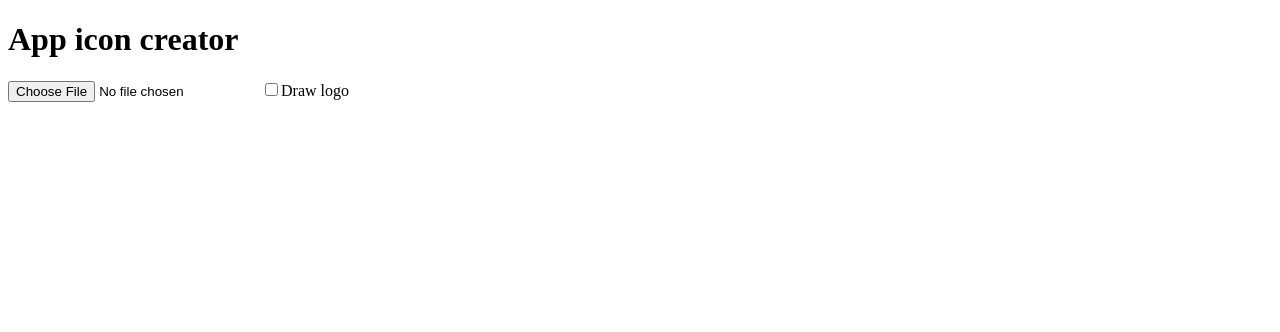
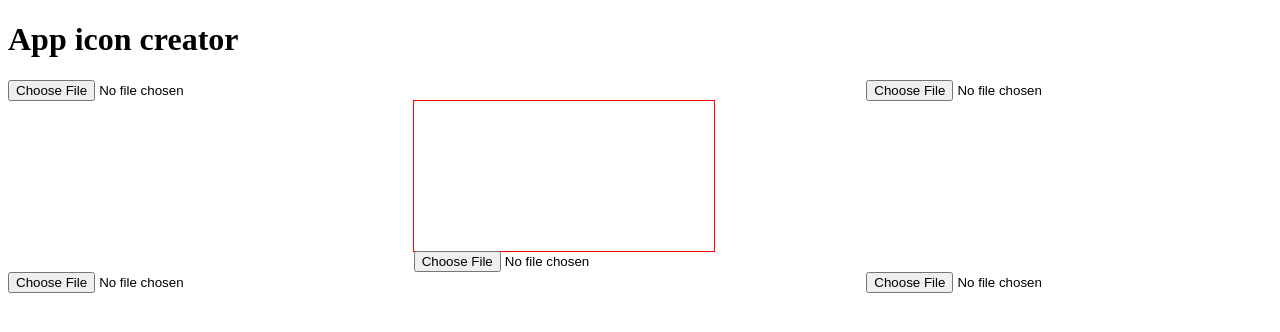
Before and after one commit to maximemoreillon/app-icon-creator, a Vue app: page / in a window 1280 px wide. Shown: the top 332 px of the page. Built offline with nearby package versions, Linux system fonts and the light colour scheme.

Commit message:
almost working

```diff
--- a/src/App.vue
+++ b/src/App.vue
@@ -2,21 +2,25 @@
   <div id="app">
     <h1>App icon creator</h1>
 
-    <div class="">
-      <input type="file" @change="image_changed($event)">
-      <input type="checkbox" v-model="logo">
-      <label for="">Draw logo</label>
+    <div class="wrapper">
+
+
+
+      <canvas class="output" ref="canvas" />
+
+      <div v-for="(image, index) in images" :key="index" :class="image.label" :style="{ 'grid-area': image.label}">
+        <input type="file" @change="imageChanged(index, $event)" accept="image/*" >
+      </div>
     </div>
+
+
 
     <div
       class="images_wrapper"
       v-if="image">
-      <AppIcon
-        :image="image"
-        v-for="(techno, index) in technos"
-        :key="index"
-        :techno="techno"
-        :logo="logo"/>
+
+      <canvas ref="canvas" />
+
     </div>
 
 
@@ -28,32 +32,140 @@
 
 <script>
 
-import AppIcon from '@/components/AppIcon.vue'
+// import AppIcon from '@/components/AppIcon.vue'
 
 export default {
   name: 'App',
   components: {
-    AppIcon
+    // AppIcon
   },
   data(){
     return {
       image: null,
-      logo: false,
-      technos: [
-        require('@/assets/helm.png'),
-        require('@/assets/vuetify.png'),
-        require('@/assets/vue.png'),
-        require('@/assets/pdf.png'),
-        null,
+
+      images: [
+        {
+          label: 'main',
+          file: null,
+        },
+        {
+          label: 'top-left',
+          file: null,
+        },
+        {
+          label: 'top-right',
+          file: null,
+        },
+        {
+          label: 'bottom-left',
+          file: null,
+        },
+        {
+          label: 'bottom-right',
+          file: null,
+        },
       ],
+
+      context: null,
+      canvas: null,
+
     }
   },
-  methods:{
-    image_changed(event){
-      this.image = null
+  mounted() {
+    this.get_canvas_and_context()
+  },
+  methods: {
+    get_canvas_and_context() {
+      this.canvas = this.$refs.canvas
+      this.context = this.canvas.getContext('2d')
+    },
+    imageChanged(index, event){
       setTimeout( () => {
-        this.image = event.target.files[0]
+        this.images[index].file = event.target.files[0]
+        this.draw_icon()
+
+
       }, 10)
+
+    },
+    draw_icon(){
+      this.draw_main_image()
+      for (let i=1; i<=4; i++) {
+        this.draw_corner(i)
+
+      }
+    },
+    draw_main_image() {
+      const image = this.images[0].file
+      if(!image) return
+      const img = new Image()
+      img.src = URL.createObjectURL(image)
+
+      img.addEventListener('load', () => {
+
+        const img_min_dims = Math.max(img.width, img.height)
+
+        // Canvas should be square
+        this.canvas.width = img_min_dims
+        this.canvas.height = img_min_dims
+
+        // Center image in canvas
+        const img_corner = {
+          x: 0.5 * this.canvas.width - 0.5 * img.width,
+          y: 0.5 * this.canvas.height - 0.5 * img.height,
+        }
+
+        this.context.drawImage(img, img_corner.x, img_corner.y)
+      }, false)
+
+    },
+    draw_corner(index) {
+      if(index === 0) return
+      const image = this.images[index]
+      if(!image) return
+
+      const {file, label} = image
+
+
+      if (!file) return
+      const { width: canvasWidth, height: canvasHeight } = this.canvas
+
+
+      // TODO: Preserve aspect radio of original image
+
+      // const { width: imageOriginalWidth, height: imageOriginalHeight } = file
+
+
+      let imageCenter
+
+
+
+      const ratio = 0.2
+      const inverse_ratio = 1 - ratio
+
+      const radius = ratio * canvasWidth
+      const imageWidth = 0.55 * 2 * radius
+
+
+      if (label === 'top-left') imageCenter = { x: ratio * canvasWidth, y: ratio * canvasHeight }
+      if (label === 'bottom-left') imageCenter = { x: ratio * canvasWidth, y: inverse_ratio * canvasHeight }
+      if (label === 'top-right') imageCenter = { x: inverse_ratio * canvasWidth, y: ratio * canvasHeight }
+      if (label === 'bottom-right') imageCenter = { x: inverse_ratio * canvasWidth, y: inverse_ratio * canvasHeight }
+
+      const corner = { x: imageCenter.x - 0.5 * imageWidth, y: imageCenter.y - 0.5 * imageWidth }
+
+      const img = new Image()
+      img.src = URL.createObjectURL(file)
+      img.addEventListener('load', () => {
+
+        // Draw a white background around image
+        this.context.arc(imageCenter.x, imageCenter.y, radius, radius, 0, 2 * Math.PI, false)
+        this.context.fillStyle = 'white'
+        this.context.fill()
+        this.context.drawImage(img, corner.x, corner.y, imageWidth, imageWidth)
+
+      }, false)
+
 
     }
   }
@@ -62,8 +174,22 @@
 </script>
 
 <style>
-.images_wrapper {
+.wrapper {
+  display: grid;
+  grid-template-areas:
+    ' top-left . top-right'
+    '. output .'
+    '. main .'
+    'bottom-left . bottom-right';
+}
 
+.main {
+  grid-area: main;
+}
+
+.output {
+  grid-area: output;
+  outline: 1px solid red;
 }
 
 </style>
--- a/src/components/AppIcon.vue
+++ b/src/components/AppIcon.vue
@@ -1,23 +1,15 @@
 <template>
-  <canvas
-    ref="canvas"/>
+  <canvas ref="canvas"/>
 </template>
 
 <script>
 export default {
   name: 'AppIcon',
   props: {
-    techno: String,
     image: File,
-    logo: Boolean,
   },
   data(){
     return {
-
-      techno_lookup: {
-
-      },
-
       context: null,
       canvas: null,
     }
@@ -25,16 +17,6 @@
   mounted(){
     this.get_canvas_and_context()
     this.draw_base_image()
-
-
-
-
-
-
-
-
-
-
 
   },
   methods: {
@@ -64,31 +46,6 @@
         if(this.logo) this.draw_logo()
 
       }, false)
-    },
-    draw_logo(){
-
-      const {width, height} = this.canvas
-
-      const ratio = 0.15
-      const offset = 0.05 * width
-
-      const center = {x: (1 - ratio) * width, y: ratio * height}
-
-      const img_width = (2 * ratio) * width
-
-      const corner = {
-        x: center.x - 0.5 * img_width - offset,
-        y: center.y - 0.5 * img_width + offset}
-
-      const img = new Image()
-      img.src = require('@/assets/logo.png')
-      img.addEventListener('load', () => {
-
-        this.context.drawImage(img, corner.x, corner.y, img_width, img_width)
-
-      }, false)
-
-
     },
     draw_techno(){
 
```
